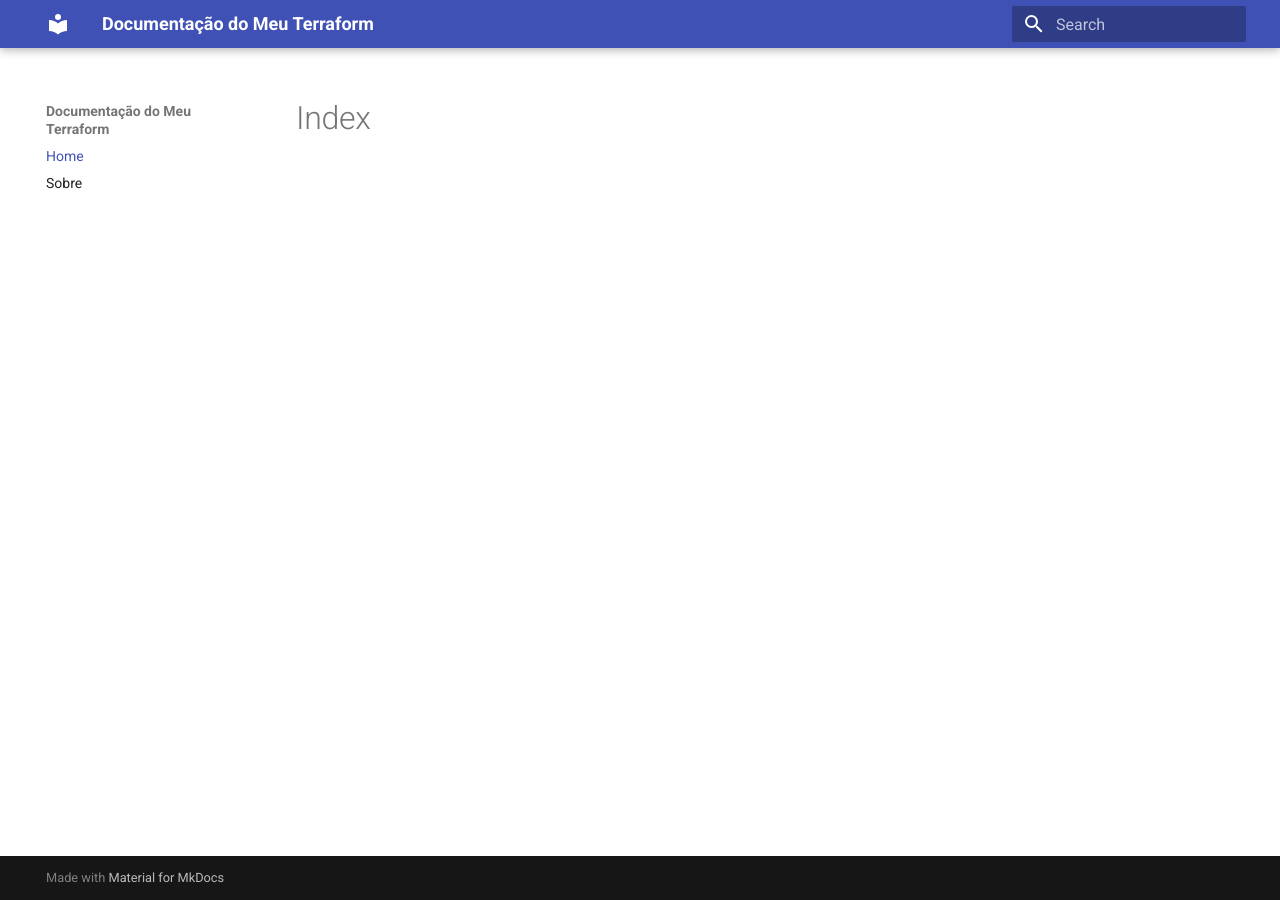
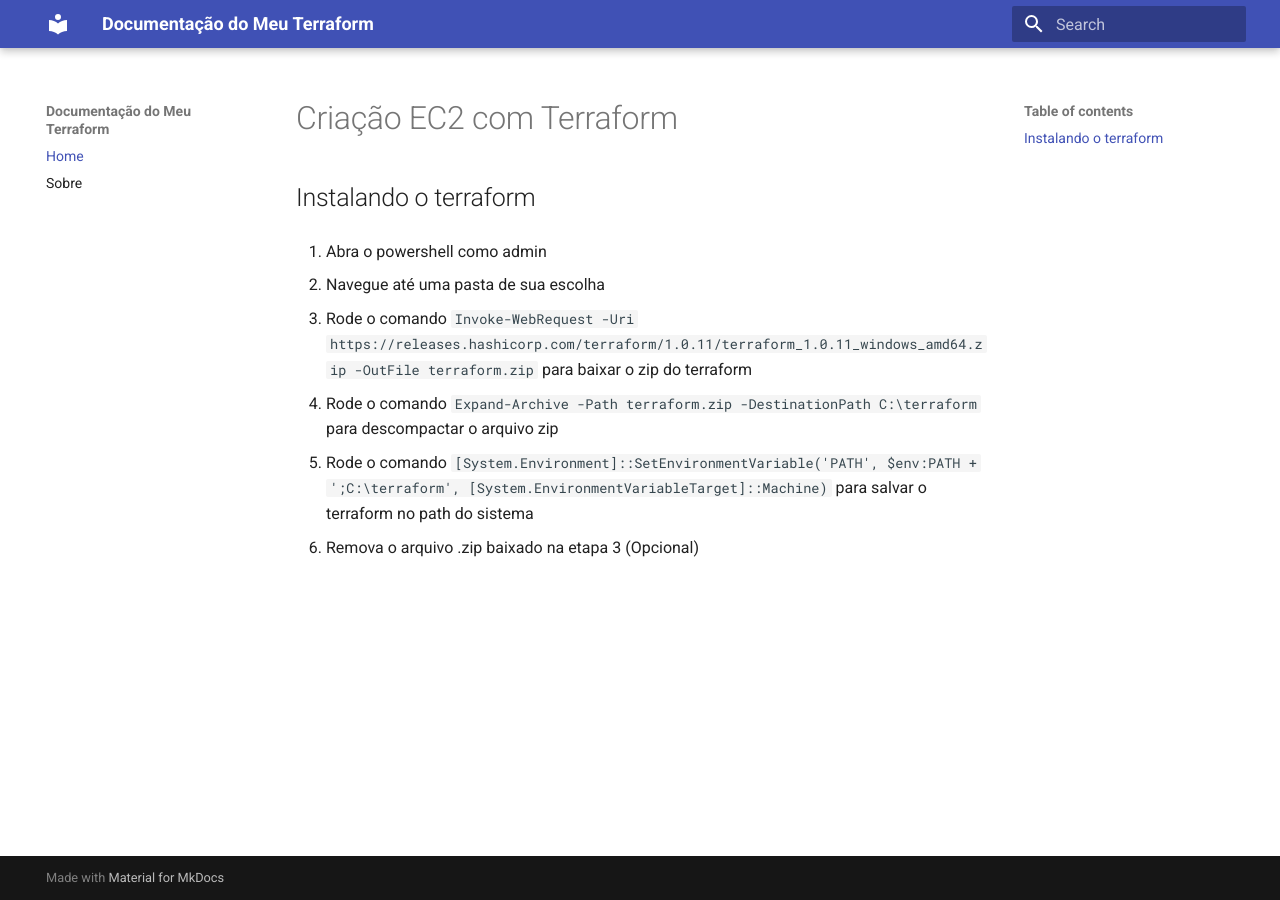
Before and after one commit to FelipeSaadi/terraform, an MkDocs documentation site: the page built from docs/index.md, in a window 1280 px wide. Built offline with MkDocs 1.6.1 and Material for MkDocs 9.7.7, drawn with Linux system fonts in a browser that asks for light colours.

Commit message:
feat: add first step tutorial

```diff
--- a/docs/index.md
+++ b/docs/index.md
@@ -1 +1,15 @@
-# Index
+# Criação EC2 com Terraform
+
+## Instalando o terraform
+
+1. Abra o powershell como admin
+
+2. Navegue até uma pasta de sua escolha
+
+3. Rode o comando `Invoke-WebRequest -Uri https://releases.hashicorp.com/terraform/1.0.11/terraform_1.0.11_windows_amd64.zip -OutFile terraform.zip` para baixar o zip do terraform
+
+4. Rode o comando `Expand-Archive -Path terraform.zip -DestinationPath C:\terraform` para descompactar o arquivo zip
+
+5. Rode o comando `[System.Environment]::SetEnvironmentVariable('PATH', $env:PATH + ';C:\terraform', [System.EnvironmentVariableTarget]::Machine)` para salvar o terraform no path do sistema
+
+6. Remova o arquivo .zip baixado na etapa 3 (Opcional)
```
